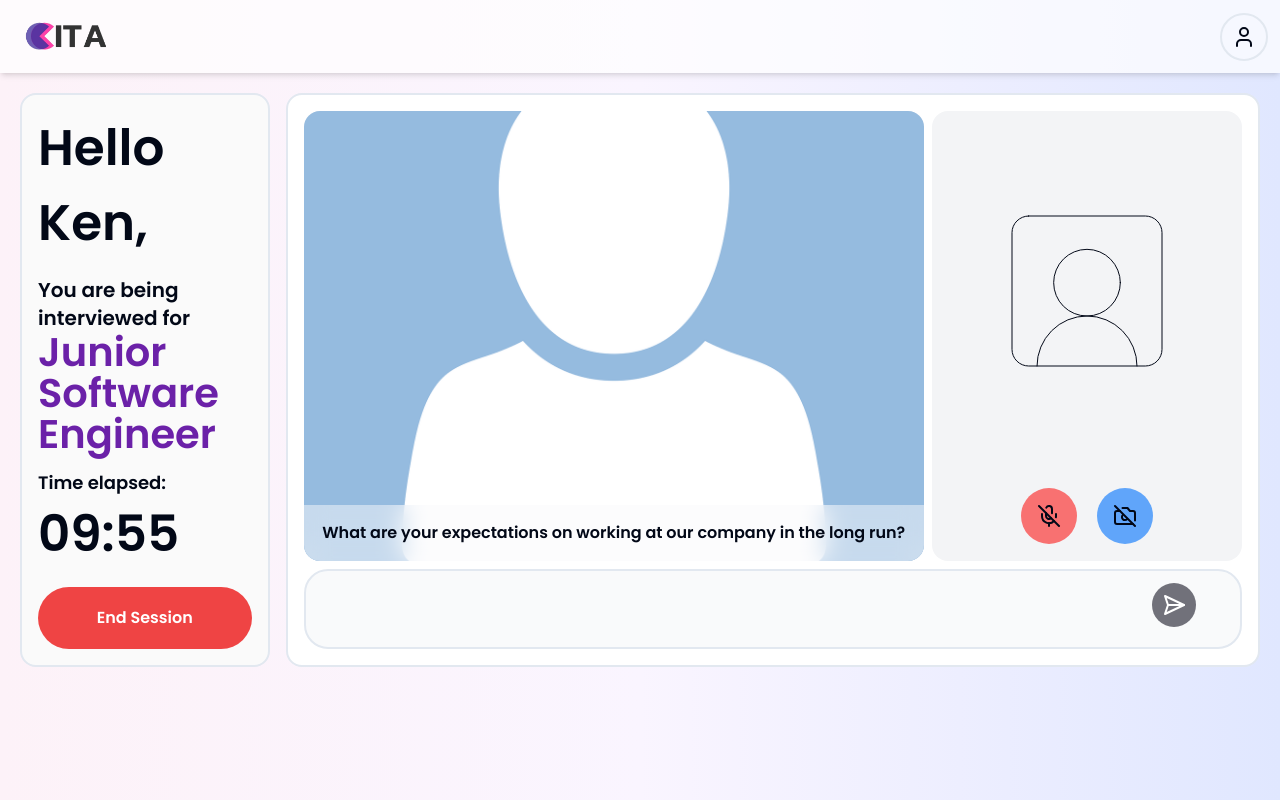
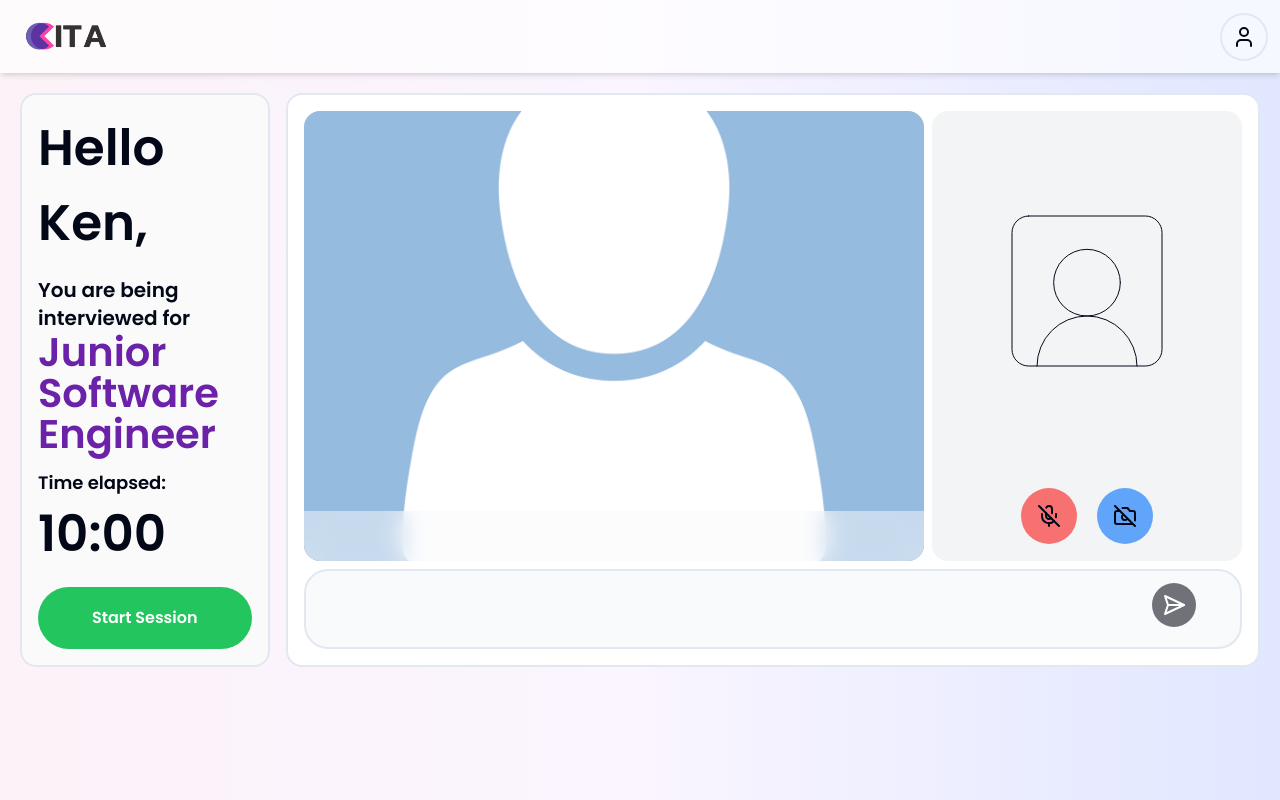
Before and after one commit to Asterdev-03/cita, a Next.js app: page /mock-test in a window 1280 px wide. Built offline with nearby package versions, Linux system fonts and the light colour scheme.

Commit message:
Feat: Integrated Chatbot Model

```diff
--- a/app/(client-pages)/mock-test/page.tsx
+++ b/app/(client-pages)/mock-test/page.tsx
@@ -33,10 +33,12 @@ const MockTestPage: React.FC = () => {
   const [voiceStatus, setVoiceStatus] = useState<boolean>(false);
   const [videoStatus, setVideoStatus] = useState<boolean>(false);
   const [isModalOpen, setIsModalOpen] = useState<boolean>(false);
+  const [prompt, setPrompt] = useState<string>("");
 
   const initialTime: number = 10 * 60; // 10 minutes converted to seconds
   const [time, setTime] = useState<number>(initialTime);
-  const [endSession, setEndSession] = useState<boolean>(false);
+  const [startSession, setStartSession] = useState<boolean>(false);
+  const [endSession, setEndSession] = useState<boolean>(true);
 
   const divRef = useRef<HTMLDivElement>(null);
   const { transcript, resetTranscript } = useSpeechRecognition();
@@ -58,7 +60,7 @@ const MockTestPage: React.FC = () => {
   useEffect(() => {
     let timer: NodeJS.Timeout;
 
-    if (!endSession && time > 0) {
+    if (startSession && !endSession && time > 0) {
       timer = setInterval(() => {
         setTime((prevTime) => prevTime - 1);
       }, 1000);
@@ -66,7 +68,22 @@ const MockTestPage: React.FC = () => {
     return () => {
       clearInterval(timer);
     };
-  }, [endSession, time]);
+  }, [startSession, endSession, time]);
+
+  const fetchQuestions = async () => {
+    const p =
+      "generate a single common interview question without any description.";
+    const response = await fetch("/api/questions", {
+      method: "POST",
+      body: JSON.stringify(p),
+    });
+    if (response.status === 500) {
+      throw new Error("Failed to delete");
+    }
+    const res = await response.json();
+    console.log(res);
+    setPrompt(res);
+  };
 
   const formatTime = (seconds: number): string => {
     const minutes = Math.floor(seconds / 60);
@@ -93,11 +110,17 @@ const MockTestPage: React.FC = () => {
   }
 
   function handleEndSession(): void {
-    setEndSession(true);
-    setVideoStatus(false);
-    setVoiceStatus(false);
-    SpeechRecognition.stopListening();
-    resetTranscript();
+    if (startSession) {
+      setVideoStatus(false);
+      setVoiceStatus(false);
+      SpeechRecognition.stopListening();
+      resetTranscript();
+      setIsModalOpen(true);
+    } else {
+      setStartSession(true);
+      setEndSession(false);
+      fetchQuestions();
+    }
   }
 
   function handleSend(): void {
@@ -153,12 +176,11 @@ const MockTestPage: React.FC = () => {
             </div>
             <button
               className={`p-3 ${
-                endSession ? `bg-gray-300` : `bg-red-500 hover:bg-red-400`
+                endSession ? `bg-green-500` : `bg-red-500 hover:bg-red-400`
               } transition duration-300 text-white rounded-full`}
-              onClick={() => setIsModalOpen(true)}
-              disabled={endSession}
+              onClick={handleEndSession}
             >
-              End Session
+              {startSession ? "End Session" : "Start Session"}
             </button>
           </div>
         </div>
@@ -175,10 +197,7 @@ const MockTestPage: React.FC = () => {
               />
 
               <div className="absolute min-h-[50px] h-fit bottom-0 text-center w-full backdrop-blur-md bg-gray-50/50 p-4">
-                <p>
-                  What are your expectations on working at our company in the
-                  long run?
-                </p>
+                <p>{prompt ? prompt : ""}</p>
               </div>
             </div>
             <div className="h-[450px] w-1/3 bg-gray-100 rounded-2xl flex flex-col overflow-hidden">
@@ -255,7 +274,10 @@ const MockTestPage: React.FC = () => {
           </DialogHeader>
           <DialogFooter>
             <Button
-              onClick={() => setIsModalOpen(false)}
+              onClick={() => {
+                setIsModalOpen(false);
+                setEndSession(false);
+              }}
               className={buttonVariants({
                 size: "lg",
                 variant: "custom1",
@@ -264,9 +286,13 @@ const MockTestPage: React.FC = () => {
             >
               Cancel
             </Button>
-            <Link
-              href="/setup"
-              passHref
+            <Button
+              onClick={() => {
+                setIsModalOpen(false);
+                setEndSession(true);
+                setStartSession(false);
+                setTime(initialTime);
+              }}
               className={buttonVariants({
                 size: "lg",
                 variant: "default",
@@ -274,7 +300,7 @@ const MockTestPage: React.FC = () => {
               })}
             >
               End
-            </Link>
+            </Button>
           </DialogFooter>
         </DialogContent>
       </Dialog>
--- /dev/null
+++ b/app/api/questions/route.ts
@@ -0,0 +1,25 @@
+import { NextResponse } from "next/server";
+import { GoogleGenerativeAI } from "@google/generative-ai";
+
+export async function POST(req: Request) {
+  try {
+    const prompt = await req.json();
+
+    const genAI = new GoogleGenerativeAI(`${process.env.API_KEY}`);
+
+    const model = genAI.getGenerativeModel({ model: "gemini-pro" });
+
+    /*     const prompt = "Write a story about a magic backpack."; */
+
+    console.log(prompt);
+    const result = await model.generateContent(prompt);
+    const response = await result.response;
+    const text = response.text();
+    console.log(text);
+
+    return NextResponse.json(text);
+  } catch (error) {
+    console.log("[COMPANION_POST]", error);
+    return new NextResponse("Internal Error", { status: 500 });
+  }
+}
--- a/package.json
+++ b/package.json
@@ -9,6 +9,7 @@
     "lint": "next lint"
   },
   "dependencies": {
+    "@google/generative-ai": "^0.2.0",
     "@prisma/client": "^5.7.1",
     "@radix-ui/react-avatar": "^1.0.4",
     "@radix-ui/react-dialog": "^1.0.5",
```
Also changed, not shown: 1 other file (tests, documents, lock files or other folders).
